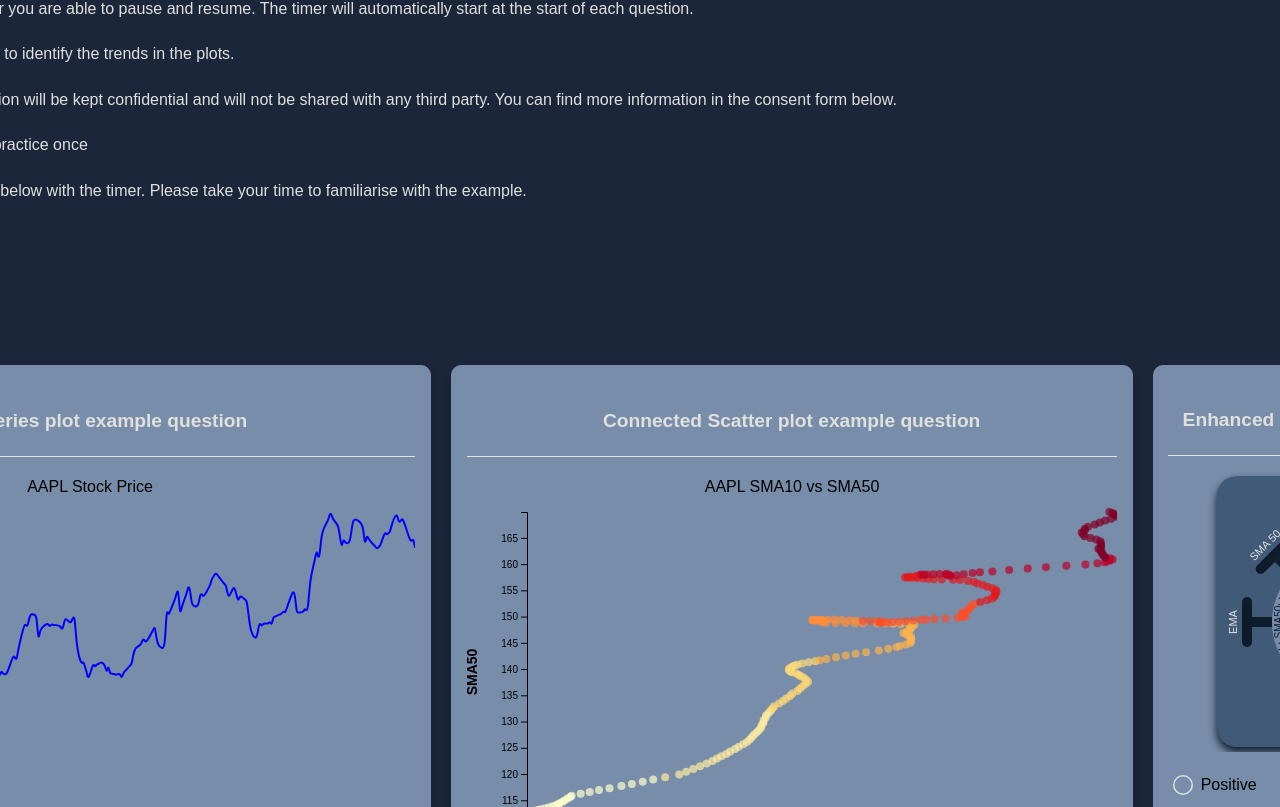
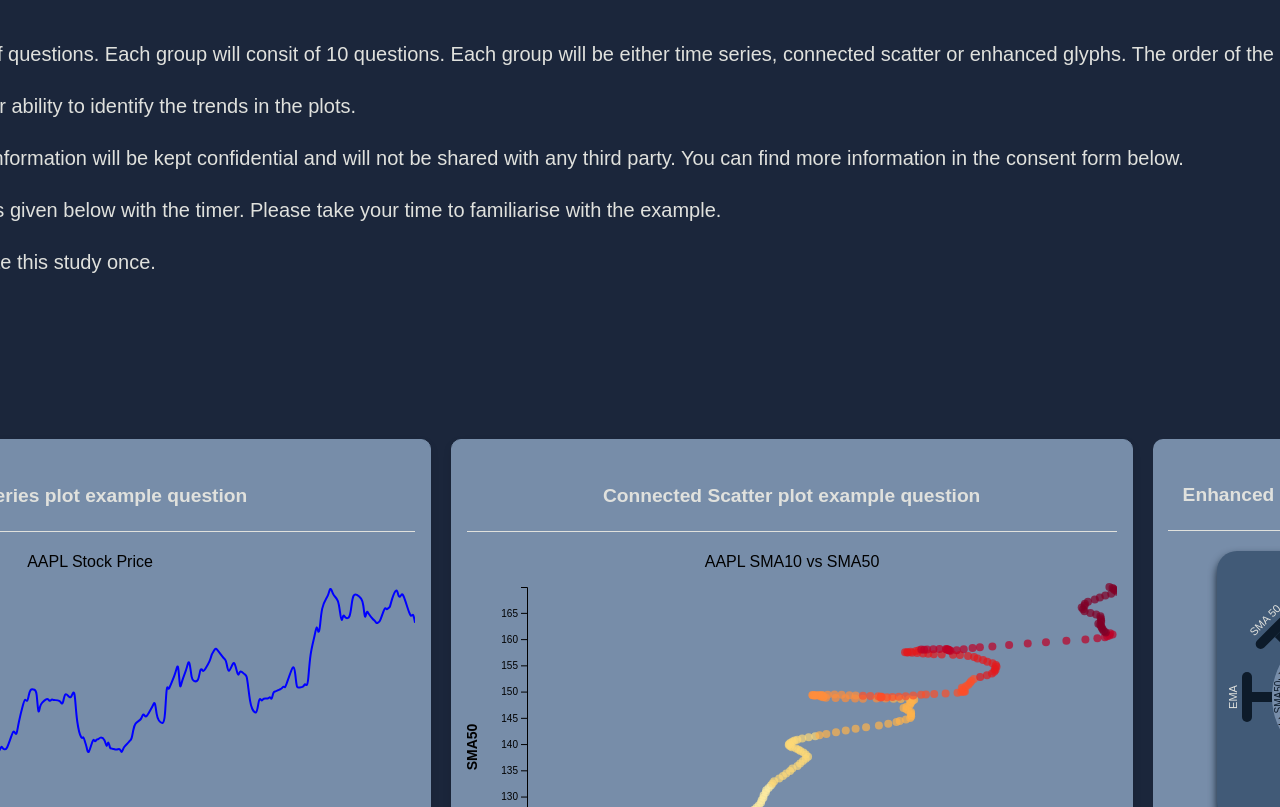
Before and after one commit to Anush-Varma/Trading-Website, a React (Vite) app in the folder client/: page /Practice in a window 1280 px wide. Shown: the part 193-1000 px from the top of the page. Built offline with nearby package versions, Linux system fonts and the light colour scheme; no server answers.

Commit message:
Styling changes and renamed Practice page to UserStudyPage

```diff
--- a/client/src/router.jsx
+++ b/client/src/router.jsx
@@ -4,7 +4,7 @@ import Tutorial from "./routes/Tutorial";
 import Layout from "./components/Layout";
 import SignUpPage from "./routes/SignUpPage";
 import SignInPage from "./routes/SignInPage";
-import PracticePage from "./routes/PracticePage";
+import UserStudyPage from "./routes/UserStudyPage";
 
 export const router = createBrowserRouter([
   {
@@ -15,7 +15,7 @@ export const router = createBrowserRouter([
       { path: "/Tutorial", element: <Tutorial /> },
       { path: "/SignUp", element: <SignUpPage /> },
       { path: "/SignIn", element: <SignInPage /> },
-      { path: "/Practice", element: <PracticePage /> },
+      { path: "/Practice", element: <UserStudyPage /> },
     ],
   },
 ]);
--- a/client/src/routes/Tutorial.jsx
+++ b/client/src/routes/Tutorial.jsx
@@ -116,7 +116,7 @@ function Tutorial() {
         </div>
       </div>
       <div className={styles.practiceButton}>
-        <Button text="Practice" onClick={practice}></Button>
+        <Button text="Go to user study" onClick={practice}></Button>
       </div>
     </div>
   );
--- a/client/src/routes/PracticePage.jsx
+++ b/client/src/routes/UserStudyPage.jsx
@@ -1,7 +1,7 @@
 import React, { useEffect, useState } from "react";
 import { auth } from "../firebase/firebase";
 import Button from "../components/Button";
-import styles from "../styles/practicePage.module.css";
+import styles from "../styles/userStudyPage.module.css";
 import toast, { Toaster } from "react-hot-toast";
 import CheckBox from "../components/CheckBox";
 import StopWatch from "../components/StopWatch";
@@ -57,8 +57,9 @@ function PracticePage() {
           or neutral trend.
         </p>
         <p className={styles.description}>
-          Each page will be timed with a timer you are able to pause and resume.
-          The timer will automatically start at the start of each question.
+          You will be given 3 groups of questions. Each group will consit of 10
+          questions. Each group will be either time series, connected scatter or
+          enhanced glyphs. The order of the groups will randomised.
         </p>
         <p className={styles.description}>
           You will be assessed on your ability to identify the trends in the
@@ -69,12 +70,13 @@ function PracticePage() {
           will not be shared with any third party. You can find more information
           in the consent form below.
         </p>
-        <p className={styles.description}>
-          You are only able to complete this practice once
-        </p>
+
         <p className={styles.description}>
           An examle of the quesions is given below with the timer. Please take
           your time to familiarise with the example.
+        </p>
+        <p className={styles.description}>
+          You are only able to complete this study once.
         </p>
         <div className={styles.stopWatchExample}>
           <StopWatch></StopWatch>
@@ -175,7 +177,7 @@ function PracticePage() {
           <div className={styles.continueCenter}>
             <Button text="Consent Form" onClick={ConsentForm} />
             <CheckBox
-              label="tick to accept consent"
+              label="I have read and understood the consent form"
               onChange={handleConsentChange}
             ></CheckBox>
           </div>
--- a/client/src/styles/radioButton.module.css
+++ b/client/src/styles/radioButton.module.css
@@ -21,7 +21,7 @@
   border-radius: 10px;
   background: none;
   border: 0;
-  box-shadow: inset 0 0 0 1.5px var(--component-colour3);
+  box-shadow: inset 0 0 0 1.5px var(--bg-colour2);
   appearance: none;
   padding: 0;
   margin: 0;
@@ -34,7 +34,7 @@
 }
 
 .radioLabel input:checked {
-  box-shadow: inset 0 0 0 6px var(--component-colour3);
+  box-shadow: inset 0 0 0 6px var(--bg-colour2);
 }
 
 .radioLabel span {
@@ -42,5 +42,5 @@
   display: inline-block;
   line-height: 20px;
   padding: 0 8px;
-  color: var(--component-colour1);
+  color: var(--bg-colour2);
 }
--- a/client/src/styles/tutorial.module.css
+++ b/client/src/styles/tutorial.module.css
@@ -28,7 +28,7 @@
 .leftGraph,
 .GlyphGraph {
   flex: 1;
-  background-color: var(--component-colour2);
+  background-color: var(--component-colour);
   border-radius: 20px;
   box-shadow: 0 5px 8px var(--shadow-colour);
   display: flex;
@@ -58,6 +58,7 @@
   display: flex;
   flex-direction: column;
   justify-content: center;
+  font-size: 20px;
 }
 
 .rightText h2 {
--- a/client/src/styles/practicePage.module.css
+++ b/client/src/styles/userStudyPage.module.css
@@ -18,6 +18,7 @@
   color: var(--component-colour3);
   margin-bottom: 20px;
   line-height: 1.6;
+  font-size: 20px;
 }
 
 .stopWatchExample {
```
